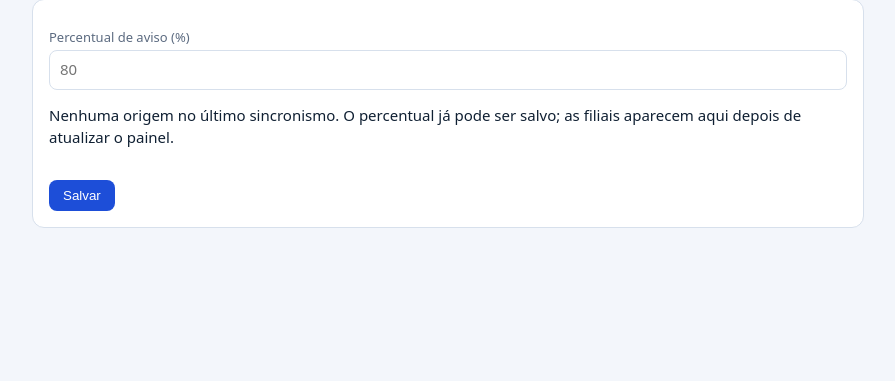
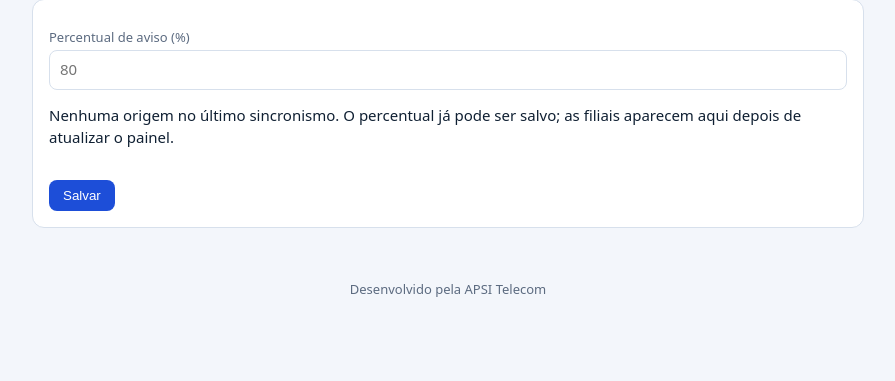
Before and after one commit to adrpires/sgf, a Flask app: page /metas in a window 1280 px wide. Shown: the part 295-676 px from the top of the page, without its empty margins (192-1087 px from the left). Run offline with Flask 3, Linux system fonts and the light colour scheme; the visitor is signed in with stand-in values (Sample User, id 1); data comes from the database, SQL or seed files in the repository; data that the repository does not hold is empty.

Commit message:
Informa no rodapé que o painel foi desenvolvido pela APSI Telecom.
Co-authored-by: adrpires <adrpires@users.noreply.github.com>

```diff
--- a/templates/base.html
+++ b/templates/base.html
@@ -26,9 +26,11 @@
   th, td { text-align:left; padding:8px 10px; border-bottom:1px solid var(--line); }
   th { color:var(--muted); font-weight:600; }
   .login { max-width:420px; margin:12vh auto; padding:24px; }
+  .rodape { margin:28px 0 8px; padding:0 16px 16px; text-align:center; color:var(--muted); font-size:13px; }
 </style>
 </head>
 <body>
 {% block corpo %}{% endblock %}
+<footer class="rodape">Desenvolvido pela APSI Telecom</footer>
 </body>
 </html>
--- a/templates/painel.html
+++ b/templates/painel.html
@@ -74,6 +74,7 @@
   td.num, th.num { text-align:right; }
   tr.atipico td { background:#fff7e8; }
   .note { background:#fff7e8; border:1px solid #f0d7a2; border-radius:10px; padding:10px 12px; margin-top:12px; }
+  .rodape { margin:28px 0 8px; text-align:center; color:var(--muted); font-size:13px; }
   .alerta { border-radius:12px; padding:10px 12px; margin:0 0 8px; font-weight:700; }
   .alerta-verde { background:#e7f6ee; border:1px solid #059669; color:#067647; }
   .alerta-vermelho { background:#fde8e6; border:1px solid #dc2626; color:#b42318; }
@@ -179,6 +180,7 @@
     <div class="tabela"><table><thead><tr><th>Conta</th><th class="num">Saldo</th></tr></thead><tbody id="contas"></tbody></table></div>
   </section>
   <div class="note" id="nota"></div>
+  <footer class="rodape">Desenvolvido pela APSI Telecom</footer>
 </main>
 <script>
 const DADOS = __DADOS__;
--- a/test_sincronismo.py
+++ b/test_sincronismo.py
@@ -270,6 +270,7 @@ class Sincronismo(unittest.TestCase):
         self.assertIn("fimDoGrafico", sync_sgf.HTML)
         self.assertIn("cerca de seis meses atrás", sync_sgf.HTML)
         self.assertIn("Sistemas de Gestão Financeira", sync_sgf.HTML)
+        self.assertIn("Desenvolvido pela APSI Telecom", sync_sgf.HTML)
         self.assertIn("hojeFortaleza", sync_sgf.HTML)
         self.assertIn("alternarAberto", sync_sgf.HTML)
         self.assertIn("serieComparativo", sync_sgf.HTML)
```
